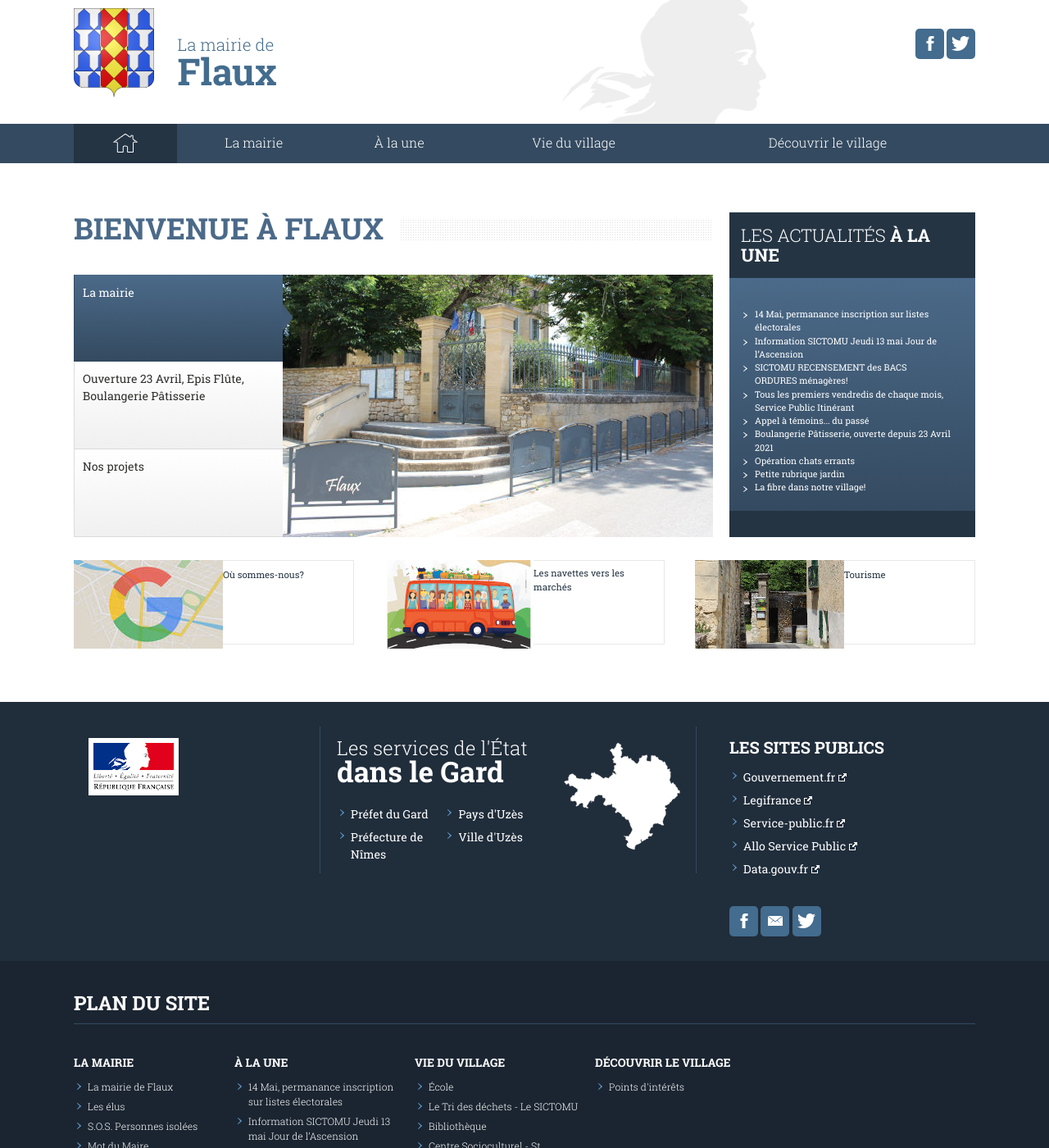
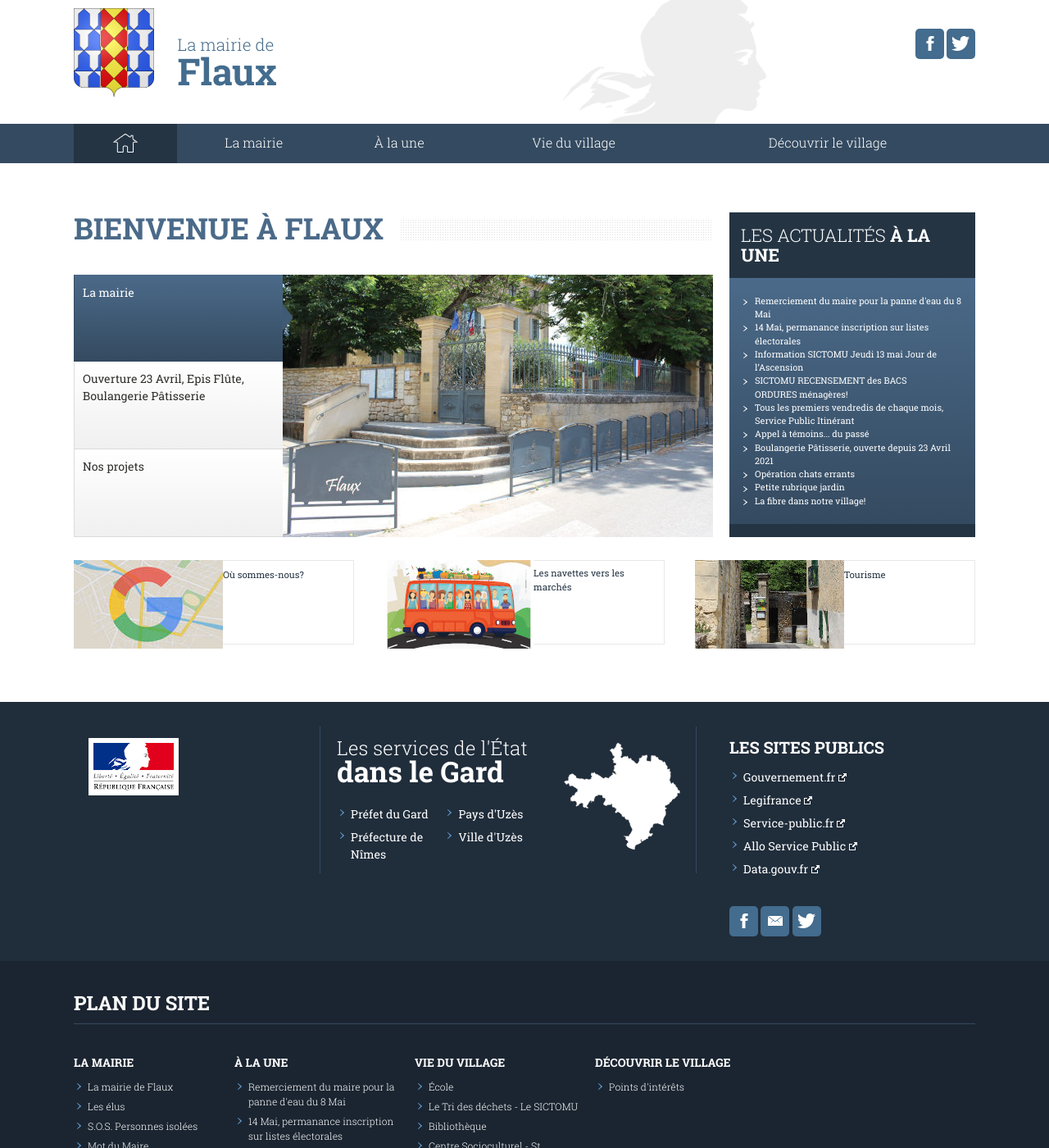
Before and after one commit to Flaux-Village/flaux-village.github.io, a Jekyll site: the page built from index.md, in a window 1280 px wide and 1400 px high. Shown: the whole window at 82% size. Built offline with Jekyll 4.4.1, drawn with Linux system fonts in a browser that asks for light colours.

Commit message:
Update remerciement.md

```diff
--- a/_actualites/remerciement.md
+++ b/_actualites/remerciement.md
@@ -3,12 +3,11 @@ layout: page
 titre: Actualités | Remerciement du maire panne eau du 8 Mai 21
 description: Portail du village de Flaux
 keywords: mairie, commune, flaux, gard, actualités
-titre_page:
+titre_page: Remerciement du maire pour la panne d'eau du 8 Mai
 section: À la une
 addresse_section: /actualites.html
 date_texte: 17 Mai 2021
 date: 2021-05-17
-
 ---
 
 
```
